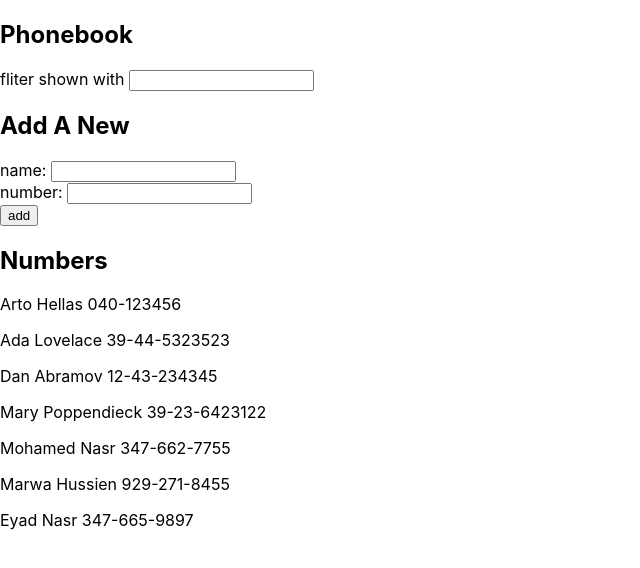
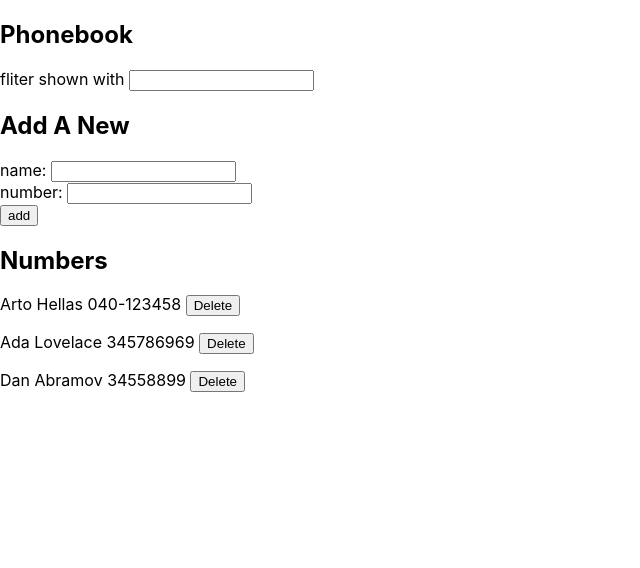
Before and after one commit to mohamednasr20/phonebook, a React (Create React App) app: page / in a window 1280 px wide. Shown: the top 568 px of the page, without its empty margins (0-640 px from the left). Built offline with nearby package versions, Linux system fonts and the light colour scheme; data requests are answered from the project's data file.

Commit message:
add delete and update data

```diff
--- a/db.json
+++ b/db.json
@@ -2,38 +2,18 @@
   "persons": [
     {
       "name": "Arto Hellas",
-      "number": "040-123456",
+      "number": "040-123458",
       "id": 1
     },
     {
       "name": "Ada Lovelace",
-      "number": "39-44-5323523",
+      "number": "345786969",
       "id": 2
     },
     {
       "name": "Dan Abramov",
-      "number": "12-43-234345",
+      "number": "34558899",
       "id": 3
-    },
-    {
-      "name": "Mary Poppendieck",
-      "number": "39-23-6423122",
-      "id": 4
-    },
-    {
-      "name": "Mohamed Nasr",
-      "number": "347-662-7755",
-      "id": 5
-    },
-    {
-      "name": "Marwa Hussien",
-      "number": "929-271-8455",
-      "id": 6
-    },
-    {
-      "name": "Eyad Nasr",
-      "number": "347-665-9897",
-      "id": 7
     }
   ]
 }
--- a/src/App.js
+++ b/src/App.js
@@ -6,18 +6,27 @@ import personsService from './services/persons';
 
 const App = () => {
   const [persons, setPersons] = useState([]);
-
   const [newName, setNewName] = useState('');
   const [newNumber, setNewNumber] = useState('');
   const [filter, setFilter] = useState('');
 
-  const handleSubmit = (e) => {
-    e.preventDefault();
+  const handleUpdatePerson = (person) => {
+    if (
+      window.confirm(
+        `${person.name} is already added to phonebook, replace the old number with a new one?`
+      )
+    );
+    const changedNumber = { ...person, number: newNumber };
+    return personsService.update(person.id, changedNumber).then((response) => {
+      setPersons(
+        persons.map((p) => (p.id !== changedNumber.id ? p : response.data))
+      );
+      setNewName('');
+      setNewNumber('');
+    });
+  };
 
-    if (persons.find((person) => person.name === newName)) {
-      return alert(`${newName} is already added to phonebook`);
-    }
-
+  const handleCreatePerson = () => {
     const newPerson = { name: newName, number: newNumber };
 
     personsService.create(newPerson).then((response) => {
@@ -25,6 +34,28 @@ const App = () => {
       setNewName('');
       setNewNumber('');
     });
+  };
+
+  const handleSubmit = (e) => {
+    e.preventDefault();
+    const person = persons.find((person) => person.name === newName);
+    if (person) {
+      return handleUpdatePerson(person);
+    }
+
+    return handleCreatePerson();
+  };
+
+  const handleDeletePerson = (id) => {
+    const personName = persons.find((person) => person.id === id).name;
+    if (window.confirm(`Delete ${personName}`)) {
+      personsService.deletePerson(id).then((response) => {
+        if (response) {
+          const newPersons = persons.filter((person) => person.id !== id);
+          return setPersons(newPersons);
+        }
+      });
+    }
   };
 
   useEffect(() => {
@@ -48,7 +79,11 @@ const App = () => {
       />
 
       <h2>Numbers</h2>
-      <Persons filter={filter} persons={persons} />
+      <Persons
+        filter={filter}
+        persons={persons}
+        deletePerson={handleDeletePerson}
+      />
     </div>
   );
 };
--- a/src/Persons.js
+++ b/src/Persons.js
@@ -1,6 +1,6 @@
 import React from 'react';
 
-const Persons = ({ filter, persons }) => {
+const Persons = ({ filter, persons, deletePerson }) => {
   const renderPersons = () => {
     const personsList =
       filter !== ''
@@ -12,7 +12,14 @@ const Persons = ({ filter, persons }) => {
     return personsList.map((p) => {
       return (
         <p key={p.name}>
-          {p.name} {p.number}
+          {p.name} {p.number}{' '}
+          <button
+            onClick={() => {
+              deletePerson(p.id);
+            }}
+          >
+            Delete
+          </button>
         </p>
       );
     });
--- a/src/services/persons.js
+++ b/src/services/persons.js
@@ -1,15 +1,22 @@
 import axios from 'axios';
 const baseUrl = 'http://localhost:3001/persons';
 
-const getAll = () => {
-  return axios.get(baseUrl);
+const personsService = {
+  getAll: () => {
+    return axios.get(baseUrl);
+  },
+
+  create: (newObject) => {
+    return axios.post(baseUrl, newObject);
+  },
+
+  deletePerson: (id) => {
+    return axios.delete(`${baseUrl}/${id}`);
+  },
+
+  update: (id, newObject) => {
+    return axios.put(`${baseUrl}/${id}`, newObject);
+  },
 };
 
-const create = (newObject) => {
-  return axios.post(baseUrl, newObject);
-};
-
-export default {
-  getAll,
-  create,
-};
+export default personsService;
```
